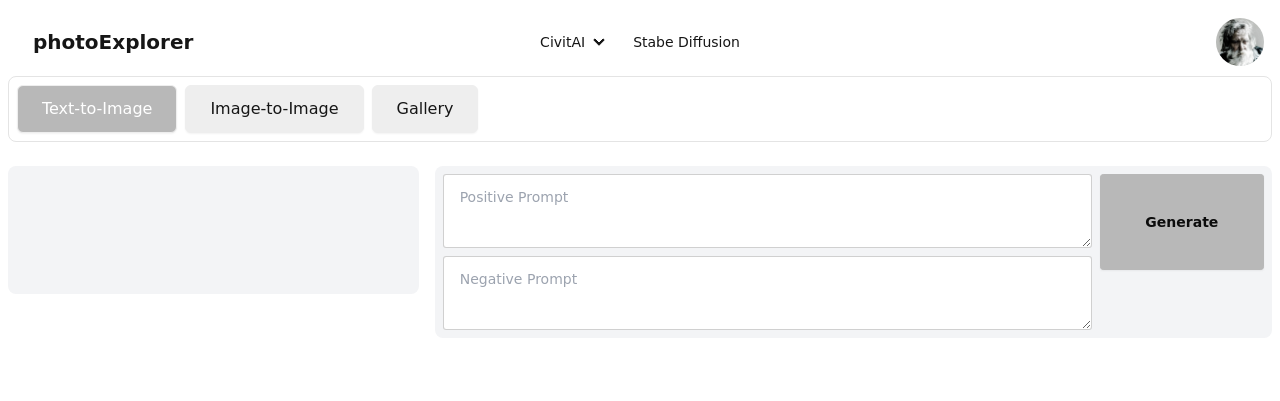
After one commit to rjachuthan/PhotoExplorer, a Flask app: page /imggen in a window 1280 px wide. The commit adds this page. Shown: the top 401 px of the page. Run offline with Flask 3, Linux system fonts and the light colour scheme; some libraries are stand-ins or nearby versions.

Commit message:
Initial Commit - Image Generation Page layout

```diff
--- a/app.py
+++ b/app.py
@@ -123,5 +123,10 @@ def civitmodels() -> str:
     return ""
 
 
+@app.route("/imggen", methods=["GET", "POST"])
+def text2img():
+    return render_template("image_generation/base.html")
+
+
 if __name__ == "__main__":
     app.run(debug=True)
--- a/templates/base.html
+++ b/templates/base.html
@@ -14,10 +14,13 @@
       integrity="sha384-D1Kt99CQMDuVetoL1lrYwg5t+9QdHe7NLX/SoJYkXDFfX37iInKRy5xLSi8nO7UC"
       crossorigin="anonymous"
     ></script>
+    <script
+      defer
+      src="https://unpkg.com/alpinejs@3.x.x/dist/cdn.min.js"
+    ></script>
   </head>
 
   <body class="container mx-auto p-2">
-    {% include "navbar.html" %}
-    {% block content %} {% endblock %}
+    {% include "navbar.html" %} {% block content %} {% endblock %}
   </body>
 </html>
--- /dev/null
+++ b/templates/image_generation/base.html
@@ -0,0 +1,76 @@
+{% extends "base.html" %} {% block content %}
+
+<div
+  x-data="
+    {
+    openTab: 1,
+    activeClasses: 'bg-primary text-white',
+    inactiveClasses: 'text-body-color dark:text-dark-6 dark:hover:text-white hover:bg-primary hover:text-white',
+    }
+    "
+  class="w-full mb-14"
+>
+  <div
+    class="flex flex-col flex-wrap rounded-lg border dark:border-dark-3 border-[#E4E4E4] py-2 px-1 sm:flex-row"
+  >
+    <a
+      href="javascript:void(0)"
+      @click="openTab = 1"
+      :class="openTab === 1 ? activeClasses : inactiveClasses"
+      class="btn px-2 py-1 text-sm font-medium rounded-md md:text-base lg:px-6 mx-1"
+    >
+      Text-to-Image
+    </a>
+    <a
+      href="javascript:void(0)"
+      @click="openTab = 2"
+      :class="openTab === 2 ? activeClasses : inactiveClasses"
+      class="btn px-2 py-1 text-sm font-medium rounded-md md:text-base lg:px-6 mx-1"
+    >
+      Image-to-Image
+    </a>
+    <a
+      href="javascript:void(0)"
+      @click="openTab = 3"
+      :class="openTab === 3 ? activeClasses : inactiveClasses"
+      class="btn px-2 py-1 text-sm font-medium rounded-md md:text-base lg:px-6 mx-1"
+    >
+      Gallery
+    </a>
+  </div>
+  <div>
+    <div
+      x-show="openTab === 1"
+      class="my-6 text-base leading-relaxed text-body-color dark:text-dark-6"
+    >
+        {% include "image_generation/layout_text2img.html" %}
+    </div>
+    <div
+      x-show="openTab === 2"
+      class="my-6 text-base leading-relaxed text-body-color dark:text-dark-6"
+    >
+      Lorem ipsum dolor sit amet, consectetur adipisicing elit. Officia nisi,
+      doloribus nulla cumque molestias corporis eaque harum vero! Quas sit odit
+      optio debitis nulla quisquam, dolorum quaerat animi iusto quod. Lorem
+      ipsum dolor, sit amet consectetur adipisicing elit. Unde ex dolorum
+      voluptate cupiditate adipisci doloremque, vel quam praesentium nihil
+      veritatis.
+    </div>
+    <div
+      x-show="openTab === 3"
+      class="my-6 text-base leading-relaxed text-body-color dark:text-dark-6"
+    >
+      Lorem ipsum dolor sit amet, consectetur adipisicing elit. Officia nisi,
+      doloribus nulla cumque molestias corporis eaque harum vero! Quas sit odit
+      optio debitis nulla quisquam, dolorum quaerat animi iusto quod.
+      <br />
+      <br />
+      Lorem ipsum dolor, sit amet consectetur adipisicing elit. Suscipit
+      mollitia nam eligendi reprehenderit reiciendis saepe laboriosam maiores
+      voluptas. Quo, culpa amet fugiat ipsam sed quod hic, veritatis ducimus
+      recusandae repellat quasi eaque, suscipit praesentium totam?
+    </div>
+  </div>
+</div>
+
+{% endblock %}
--- /dev/null
+++ b/templates/image_generation/layout_text2img.html
@@ -0,0 +1,31 @@
+<div class="grid grid-cols-1 gap-2 lg:grid-cols-3 lg:gap-4">
+  <!-- Left Side -->
+  <div class="h-32 rounded-lg bg-gray-100 p-2"></div>
+
+  <!-- Right Side -->
+  <div
+    class="rounded-lg bg-gray-100 lg:col-span-2 p-2 grid lg:grid-cols-5 grid-cols-3"
+    style="overflow-y: auto"
+  >
+    <div
+      class="grid grid-rows-1 grid-flow-row gap-2 mr-2 lg:col-span-4 col-span-2"
+    >
+      <textarea
+        class="textarea textarea-bordered w-full"
+        placeholder="Positive Prompt"
+      ></textarea>
+      <textarea
+        class="textarea textarea-bordered w-full"
+        placeholder="Negative Prompt"
+      ></textarea>
+    </div>
+    <div>
+      <div
+        class="grid grid-rows-1 grid-flow-row gap-2"
+      >
+        <button class="btn btn-primary w-full h-24">Generate</button>
+      </div>
+    </div>
+    </div>
+  </div>
+</div>
--- a/templates/navbar.html
+++ b/templates/navbar.html
@@ -14,7 +14,7 @@
             {"name": "Models", "url": "/civitai/models"}
         ]
     },
-    {"name": "Stabe Diffusion", "url": "/contact"}
+    {"name": "Stabe Diffusion", "url": "/imggen"}
 ] %}
 
 <!-- Navigation Bar -->
@@ -76,7 +76,7 @@
                 </details>
             </li>
         {% else %}
-            <li><a>{{ item.name }}</a></li>
+            <li><a href="{{ item.url }}">{{ item.name }}</a></li>
         {% endif %}
       </li>
       {% endfor %}
```
Also changed, not shown: static/dist/css/main.css.
